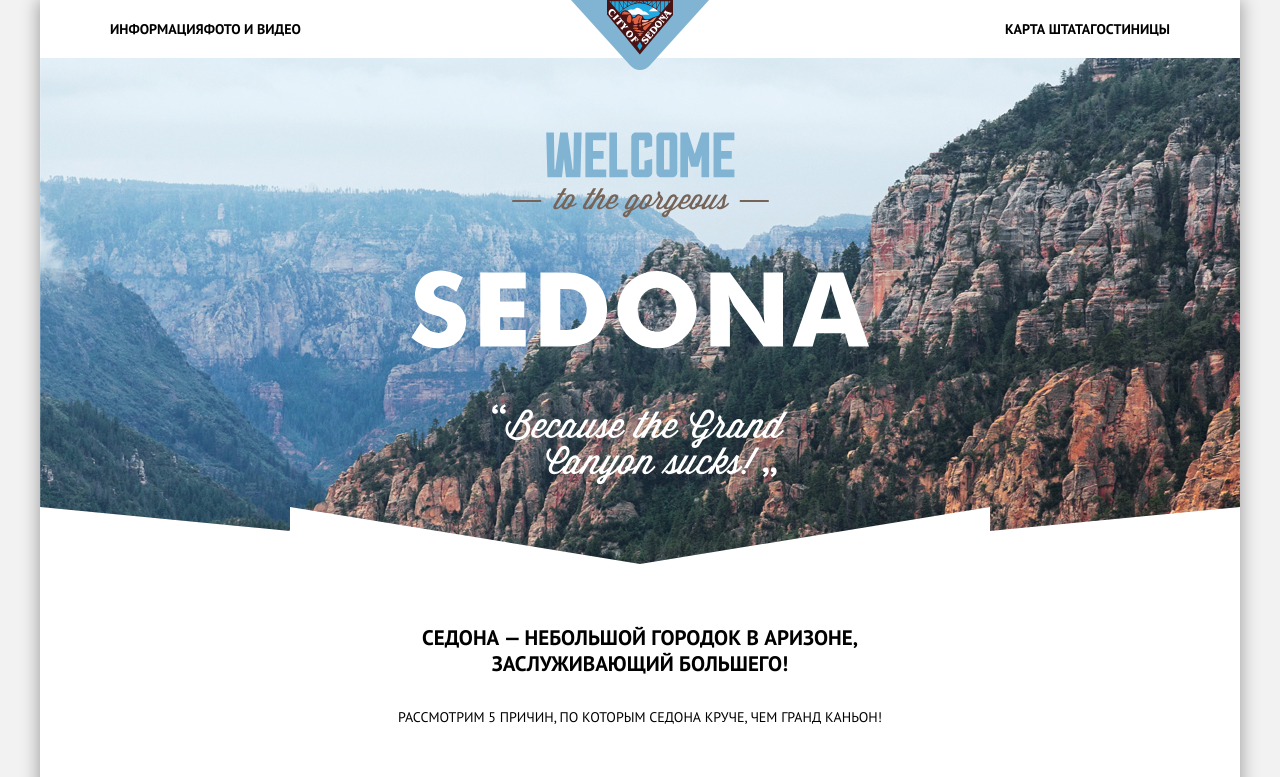
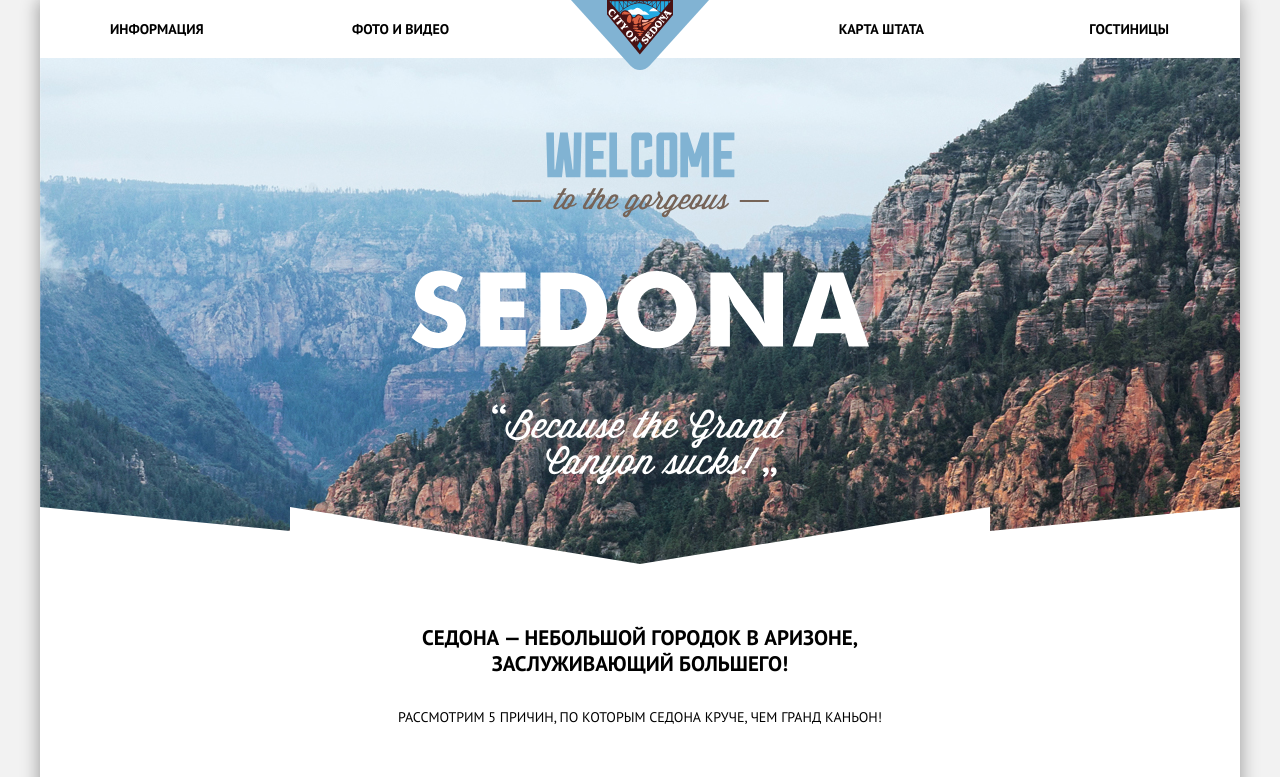
Before and after one commit to TimPetrov/531963-sedona, a plain HTML site: page index.html in a window 1280 px wide. Shown: the top 777 px of the page. Drawn offline with Linux system fonts and the light colour scheme.

Commit message:
исправление меню

```diff
--- a/css/style.css
+++ b/css/style.css
@@ -77,12 +77,6 @@ input[type="radio"].visually-hidden {
 
 .site-navigation {
   position: relative;
-  display: -webkit-box;
-  display: -ms-flexbox;
-  display: flex;
-  -webkit-box-pack: justify;
-      -ms-flex-pack: justify;
-          justify-content: space-between;
   width: 100%;
   margin: 0;
   padding: 0;
@@ -98,11 +92,9 @@ input[type="radio"].visually-hidden {
   -ms-flex-wrap: wrap;
       flex-wrap: wrap;
   -ms-flex-pack: distribute;
-      justify-content: space-around;
   width: 1060px;
   padding: 0 70px;
   margin: 0;
-  margin-right: auto;
   list-style: none;
 }
 
@@ -112,31 +104,29 @@ input[type="radio"].visually-hidden {
           flex-grow: 0;
   margin: 0;
   padding: 16px 0;
+  min-width: 210px;
 }
 
 .site-navigation-list li:first-child,
-.site-navigation-list li:nth-child(2) {
+.site-navigation-list li:nth-child(2){
   text-align: left;
-}
-
-.site-navigation-list li:nth-child(2) {
-  margin-right: auto;
-}
-
-.site-navigation-list li:nth-child(3),
+  margin-right: 32px;
+}
+
+.site-navigation-list li:nth-child(3) {
+  margin-left: 120px;
+  text-align: right;
+}
+
 .site-navigation-list li:last-child {
+  margin-left: 35px;
   text-align: right;
-}
-
-.site-navigation-list li:nth-child(3) {
-  margin-left: auto;
 }
 
 .site-navigation-item a {
   display: block;
   margin: 0;
   padding: 0;
-  text-align: center;
   font-weight: bold;
   color: #000000;
   text-transform: uppercase;
```
